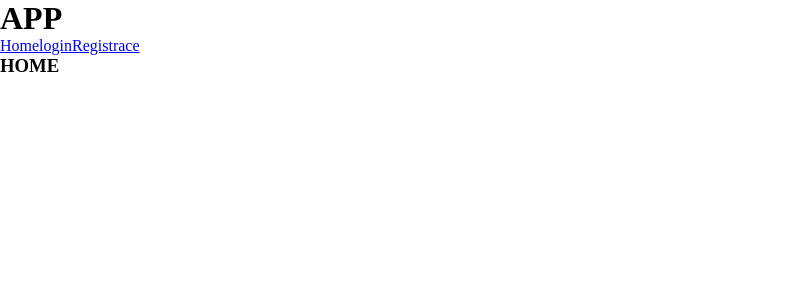
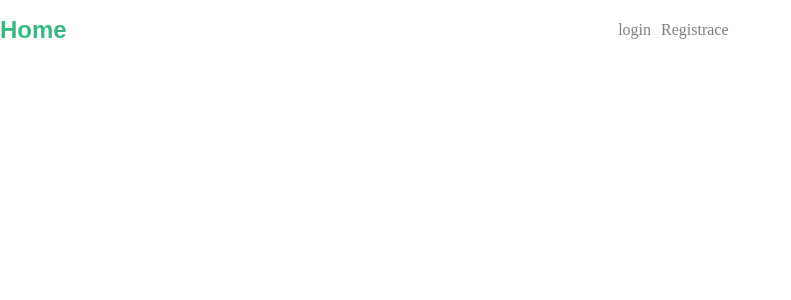
Before and after one commit to zladkaskazkina/Orderia, a Vue app: page / in a window 1280 px wide. Shown: the top 300 px of the page, without its empty margins (0-791 px from the left). Built offline with nearby package versions, Linux system fonts and the light colour scheme.

Commit message:
change layout system and registration form

```diff
--- a/src/App.vue
+++ b/src/App.vue
@@ -1,10 +1,8 @@
 <template>
   <div id="app">
-    <h1>APP</h1>
-    <router-link to="/">Home</router-link>
-    <router-link to="/login">login</router-link>
-    <router-link to="/registrace">Registrace</router-link>
-    <router-view></router-view>
+    <component :is="this.$route.meta.layout || 'div'">
+      <router-view />
+    </component>
   </div>
 </template>
 
--- a/src/components/MainNavbar.vue
+++ b/src/components/MainNavbar.vue
@@ -1,9 +1,38 @@
 <template>
-  <div class="mainNavbar"></div>
+  <div class="nav">
+    <router-link to="/" class="brand">Home</router-link>
+    <nav>
+      <router-link class="nav-item" to="/login">login</router-link>
+      <router-link class="nav-item" to="/registrace">Registrace</router-link>
+    </nav>
+
+    <router-view></router-view>
+  </div>
 </template>
+
+<style scoped>
+.brand {
+  font-family: "Montserrat", sans-serif;
+  font-weight: 700;
+  font-size: 1.5em;
+  color: #39b982;
+  text-decoration: none;
+}
+.nav {
+  display: flex;
+  justify-content: space-between;
+  align-items: center;
+  height: 60px;
+}
+.nav-item {
+  box-sizing: border-box;
+  margin: 0 5px;
+  color: rgba(0, 0, 0, 0.5);
+  text-decoration: none;
+}
+</style>
 <script>
 export default {
-  name: "MainNavbar"
+  name: "MainNavbar",
 };
 </script>
-<style lang="scss" scoped></style>
--- a/src/layouts/StartLayout.vue
+++ b/src/layouts/StartLayout.vue
@@ -1,7 +1,18 @@
 <template>
   <div class="mainPage">
-    <main class="main-content">
-      <router-view />
-    </main>
+    <MainNavbar />
+    <Footer />
   </div>
 </template>
+<script>
+import MainNavbar from "../components/MainNavbar";
+import Footer from "../components/Footer";
+
+export default {
+  name: "StartLayout",
+  components: {
+    MainNavbar,
+    Footer,
+  },
+};
+</script>
--- a/src/router/router.js
+++ b/src/router/router.js
@@ -3,6 +3,7 @@ import VueRouter from "vue-router";
 import Home from "../views/Home";
 import Login from "../views/Login";
 import Registration from "../views/Registration";
+import StartLayout from "../layouts/StartLayout";
 
 Vue.use(VueRouter);
 
@@ -10,7 +11,8 @@ const routes = [
   {
     path: "/",
     name: "Home",
-    component: Home
+    component: Home,
+    meta: { layout: StartLayout }
   },
   {
     path: "/login",
--- a/src/views/Home.vue
+++ b/src/views/Home.vue
@@ -1,11 +1,8 @@
 <template>
-  <div>
-    <h3>HOME</h3>
-  </div>
+  <div></div>
 </template>
 <script>
 // @ is an alias to /src
-
 export default {
   name: "Home",
   components: {},
--- a/src/views/Login.vue
+++ b/src/views/Login.vue
@@ -6,21 +6,47 @@
       </v-card-title>
       <v-card-text>
         <v-form>
-          <v-text-field label="E-mail" prepend-icon="mdi-account-circle" />
           <v-text-field
-            type="Password"
+            required
+            label="E-mail"
+            prepend-icon="mdi-account-circle"
+          />
+          <v-text-field
+            required
+            :type="showPassword ? 'text' : 'password'"
             label="Heslo"
             prepend-icon="mdi-lock"
-            append-icon="mdi-eye-off"
+            :append-icon="showPassword ? 'mdi-eye' : 'mdi-eye-off'"
+            @click:append="showPassword = !showPassword"
           />
         </v-form>
       </v-card-text>
       <v-divider></v-divider>
 
       <v-card-actions>
-        <v-btn color="info">Login</v-btn>
+        <v-btn outlined x-small color="info">Registrovat se</v-btn>
+        <v-spacer></v-spacer>
+        <v-btn color="info">Přihlásit se</v-btn>
       </v-card-actions>
     </v-card>
   </v-app>
 </template>
 <style lang="scss" scoped></style>
+<script>
+export default {
+  name: "Registration",
+  data() {
+    return {
+      showPassword: false,
+      userEmail: "",
+      userPassword: null,
+      category: "food",
+    };
+  },
+  methods: {
+    submitForm() {
+      console.log(this.userBrand);
+    },
+  },
+};
+</script>
--- a/src/views/Registration.vue
+++ b/src/views/Registration.vue
@@ -1,20 +1,27 @@
 <template>
   <!-- Pro vyrobce -->
-  <div id="registration">
+  <v-app>
+    <v-card
+      width="600px"
+      class="mx-auto mt-5 mb-5"
+      id="registration"
+      @submit.prevent="submitForm"
+    >
+      <v-card-title>
         <h2>Přidejte se k nám</h2>
+      </v-card-title>
+      <v-card-text>
         <h3>
           Pokud chcete prodávat přes Orderii,
           <br />vytvořte si zde jednoduše svůj profil
         </h3>
-    <form class="form-card" @submit.prevent="submitForm">
-      <div class="form-input">
-        <label for="brand">Název firmy</label>
-        <input id="brand" name="brand" type="text" v-model.trim="userBrand" />
-      </div>
-      <div class="form-input">
-        <label for="userID">IČO</label>
-        <input id="userID" type="text" name="userID" v-model.number="userID" />
-      </div>
+        <v-form>
+          <v-text-field
+            v-model.trim="userBrand"
+            label="Název firmy"
+          ></v-text-field>
+          <v-text-field v-model.number="userID" label="IČO"></v-text-field>
+
           <div class="form-input">
             <label for>Kategorie zboží</label>
             <select name="category" id="category" v-model="category">
@@ -23,31 +30,21 @@
               <option value="toys">Hračky</option>
             </select>
           </div>
-      <div class="form-input">
-        <label for>Stránky</label>
-        <input type="text" name />
-      </div>
-      <div class="form-input">
-        <label for>Kontaktní osoba</label>
-        <input type="text" name />
-      </div>
-      <div class="form-input">
-        <label for>Kontaktní telefonní číslo</label>
-        <input type="text" name />
-      </div>
-      <div class="form-input">
-        <label for>Kontaktní e-mail</label>
-        <input type="text" name />
-      </div>
-      <div class="form-input">
-        <label for>Heslo</label>
-        <input type="text" name />
-      </div>
-      <div class="card-action">
-        <button type="submit">Register</button>
-      </div>
-    </form>
-  </div>
+
+          <v-text-field label="Webové stránky"></v-text-field>
+          <v-text-field label="Kontaktní osoba"></v-text-field>
+          <v-text-field label="Telefonní číslo"></v-text-field>
+          <v-text-field v-model="userEmail" label="E-mail"></v-text-field>
+          <v-text-field label="Heslo"></v-text-field>
+        </v-form>
+      </v-card-text>
+      <v-card-actions>
+        <v-btn color="info">Registrovat se</v-btn>
+        <v-spacer></v-spacer>
+        <v-btn outlined x-small color="info">Přihlásit se</v-btn>
+      </v-card-actions>
+    </v-card>
+  </v-app>
 </template>
 
 <script>
@@ -59,49 +56,16 @@ export default {
     return {
       userBrand: "",
       userID: null,
-      category: "food"
+      category: "food",
+      userEmail: "",
     };
   },
   methods: {
     submitForm() {
       console.log(this.userBrand);
-    }
-  }
+    },
+  },
 };
 </script>
 
-<style lang="scss">
-#registration {
-  max-width: 700px;
-  margin: 0 auto;
-  padding: 2em 3em;
-  border-radius: 5px;
-  background: burlywood;
-  box-shadow: 0 10px 6px -6px rgba(0, 0, 0, 0.2);
-  text-align: center;
-}
-.form-card {
-  width: 70%;
-  margin: 0 auto;
-}
-.form-input {
-  display: flex;
-  flex-direction: column;
-  justify-content: space-between;
-  padding: 8px;
-  text-align: left;
-}
-label {
-  flex: 1;
-  margin: 1em;
-}
-input {
-  width: 100%;
-  border-radius: 5px;
-  font-size: inherit;
-  border: none;
-  background: whitesmoke;
-  padding: 0.4em;
-  flex: 1.5;
-}
-</style>
+<style lang="scss"></style>
```
Lines whose indentation alone changed are shown as unchanged.
